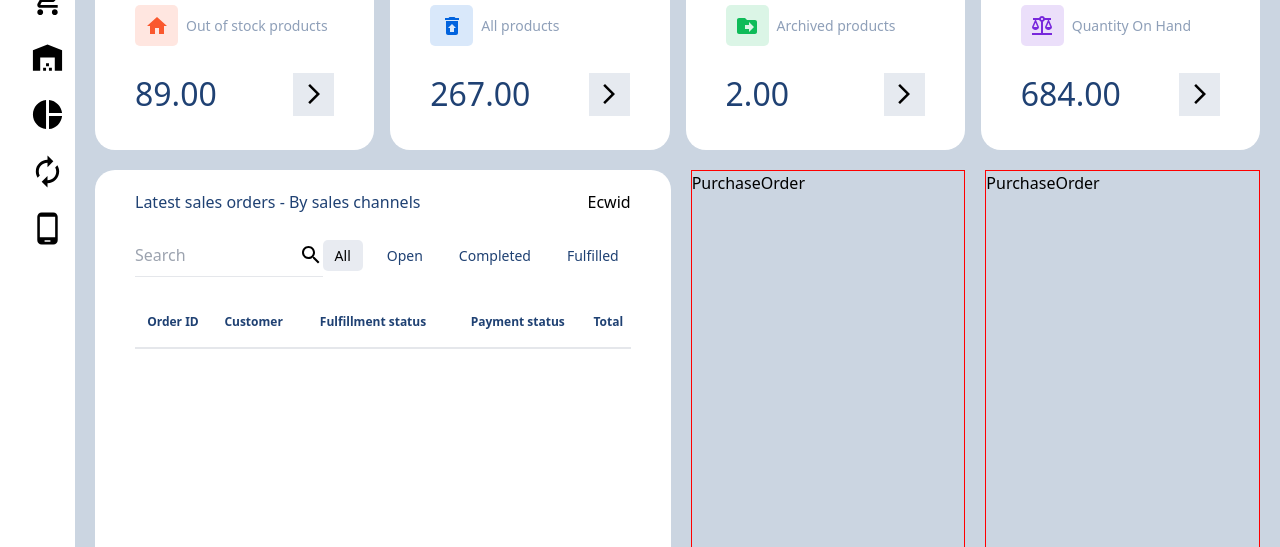
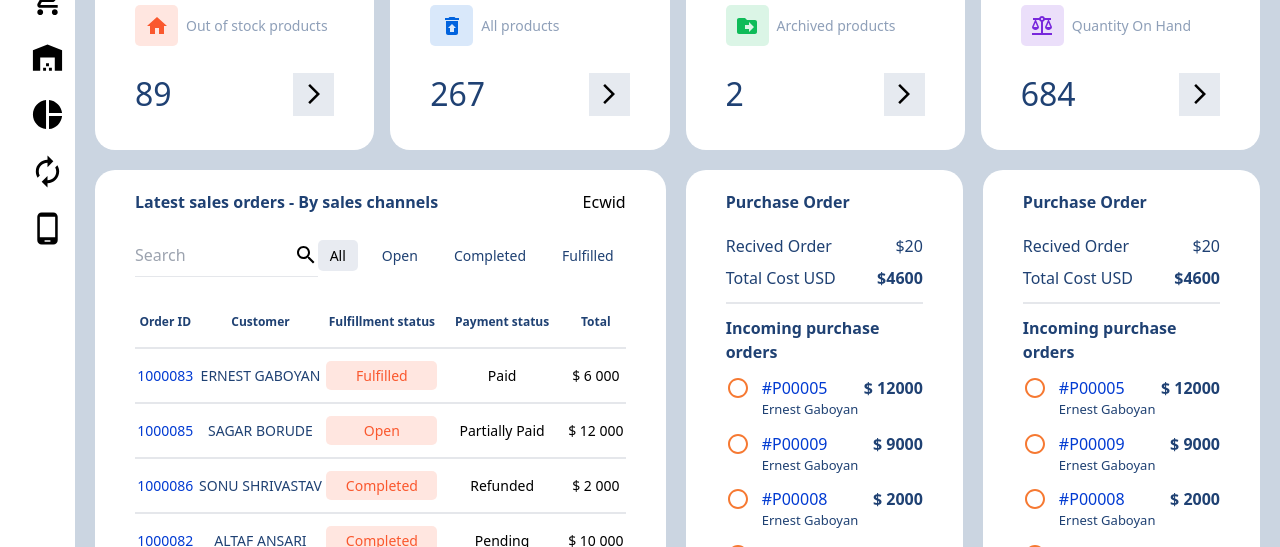
Before and after one commit to MrSagarRB/sales-dashboard, a React (Create React App) app: page / in a window 1280 px wide. Shown: the part 283-830 px from the top of the page. Built offline with nearby package versions, Linux system fonts and the light colour scheme.

Commit message:
Purchase Order

```diff
--- a/package.json
+++ b/package.json
@@ -13,6 +13,7 @@
     "@testing-library/user-event": "^13.5.0",
     "hamburger-react": "^2.5.0",
     "react": "^18.1.0",
+    "react-countup": "^6.2.0",
     "react-dom": "^18.1.0",
     "react-scripts": "5.0.1",
     "web-vitals": "^2.1.4"
--- a/src/components/Dashboard.jsx
+++ b/src/components/Dashboard.jsx
@@ -1,4 +1,4 @@
-import React from "react";
+import React, { useState } from "react";
 import FeedIcon from "@mui/icons-material/Feed";
 import ArrowForwardIcon from "@mui/icons-material/ArrowForward";
 import TaskIcon from "@mui/icons-material/Task";
@@ -11,6 +11,7 @@ import DriveFileMoveIcon from "@mui/icons-material/DriveFileMove";
 import BalanceIcon from "@mui/icons-material/Balance";
 import SaleOrderTable from "./SaleOrderTable";
 import PurchaseOrder from "./PurchaseOrder";
+import CountUp from "react-countup";
 
 const colorCardData = [
   {
@@ -79,6 +80,8 @@ const whiteCardData = [
 ];
 
 function Dashboard() {
+
+
   return (
     <div className="py-[10px] px-[20px]  overflow-scroll h-full ">
       <div className="  flex flex-col sm:flex-row justify-between  items-center overflow-hidden">
@@ -100,7 +103,10 @@ function Dashboard() {
             >
               <div className=" h-full w-full leading-tight ">
                 <p className="text-[14px]">{i.title}</p>
-                <p className="text-[42px]"> {i.value}</p>
+                <p className="text-[42px]">
+                  {" "}
+                  <CountUp end={i.value} />
+                </p>
                 <p className="text-[14px]">{i.subTitle} </p>
               </div>
               <div className=" h-full w-[30%] flex flex-col justify-between items-end">
@@ -129,7 +135,7 @@ function Dashboard() {
               </div>
               <div className="  flex justify-between items-center ">
                 {" "}
-                <p className="text-[32px] text-[#1F4173]">{i.value}</p>{" "}
+                <p className="text-[32px] text-[#1F4173] "><CountUp end={i.value} delay={3} /></p>{" "}
                 <div className="h-[43px] w-[41px] bg-[#E6EAF0] flex items-center justify-center ">
                   {" "}
                   <ArrowForwardIosIcon />
--- a/src/components/PurchaseOrder.jsx
+++ b/src/components/PurchaseOrder.jsx
@@ -1,9 +1,71 @@
-import React from 'react'
+import React from "react";
+import CircleOutlinedIcon from "@mui/icons-material/CircleOutlined";
+
+const purchaseOrderData = [
+  {
+    orderNo: "#P00005",
+    value: " 12000",
+    iconColor: "bg1",
+  },
+  {
+    orderNo: "#P00009",
+    value: " 9000",
+    iconColor: "bg1",
+  },
+  {
+    orderNo: "#P00008",
+    value: " 2000",
+    iconColor: "bg1",
+  },
+  {
+    orderNo: "#P00002",
+    value: " 650",
+    iconColor: "bg1",
+  },
+  {
+    orderNo: "#P00007",
+    value: " 1200",
+    iconColor: "bg1",
+  },
+];
 
 function PurchaseOrder() {
   return (
-    <div className="test sm:w-[25%] h-full">PurchaseOrder</div>
-  )
+    <div className=" sm:w-[25%]  h-full px-10 py-5  bg-white rounded-[20px]">
+      <p className="text-[16px] text-[#1F4173] font-bold"> Purchase Order</p>
+      <div className="mt-5 flex flex-col gap-2 text-[16px] text-[#1F4173]">
+        <div className="flex justify-between ">
+          <p> Recived Order</p> <p> $20</p>
+        </div>
+        <div className="flex justify-between border-b-2 pb-3">
+          <p> Total Cost USD</p> <p className="font-semibold"> $4600</p>
+        </div>
+      </div>
+      <div className="mt-3 ">
+        <p className="text-[#1F4173] font-bold text-[16px]">
+          Incoming purchase orders
+        </p>
+        <div className="mt-3 flex flex-col gap-3">
+          {purchaseOrderData.map((i) => {
+            return (
+              <div className="flex justify-between">
+                <div className="flex gap-3">
+                  <CircleOutlinedIcon className="text-[#F67932] " />{" "}
+                  <div>
+                    <p className="text-[#003AD2]"> {i.orderNo} </p>{" "}
+                    <p className="text-[#1F4173] text-[13px]"> Ernest Gaboyan</p>
+                  </div>
+                </div>
+                <div className="text-[#1F4173] font-semibold">$ {i.value}</div>
+              </div>
+            );
+          })}
+        </div>
+
+      </div>
+      <a className="text-[#003AD2] font-bold" href="" > View all</a>
+    </div>
+  );
 }
 
-export default PurchaseOrder
+export default PurchaseOrder;
--- a/src/components/SaleOrderTable.jsx
+++ b/src/components/SaleOrderTable.jsx
@@ -3,61 +3,61 @@ import SearchIcon from "@mui/icons-material/Search";
 
 function SaleOrderTable() {
   const [tab, setTab] = useState("All");
+  const [search, setSearch] = useState("");
 
   const saleOrderData = [
     {
       orderId: 1000083,
-      customer: "Ernest Gaboyan",
+      customer: "ernest gaboyan",
       fulfillment: "Fulfilled",
       payStatus: "Paid",
       total: "6 000",
-
     },
     {
       orderId: 1000085,
-      customer: "Sagar Borude",
+      customer: "sagar borude",
       fulfillment: "Open",
       payStatus: "Partially Paid",
       total: "12 000",
     },
     {
       orderId: 1000086,
-      customer: "Sonu Shrivastav",
+      customer: "sonu shrivastav",
       fulfillment: "Completed",
       payStatus: "Refunded",
       total: "2 000",
     },
     {
       orderId: 1000082,
-      customer: "Altaf Ansari",
+      customer: "altaf ansari",
       fulfillment: "Completed",
       payStatus: "Pending",
       total: "10 000",
     },
     {
       orderId: 1000087,
-      customer: "Lokesh Naidu",
+      customer: "lokesh naidu",
       fulfillment: "Completed",
       payStatus: "Partially Refunded",
       total: "3 000",
     },
     {
       orderId: 1000182,
-      customer: "Varsha Jadhav",
+      customer: "varsha jadhav",
       fulfillment: "Fulfilled",
       payStatus: "Paid",
       total: "5 000",
     },
     {
       orderId: 1000384,
-      customer: "Ajay Neman",
+      customer: "ajay neman",
       fulfillment: "Fulfilled",
       payStatus: "Paid",
       total: "6 000",
     },
     {
       orderId: 1000686,
-      customer: "Kajal Sharma",
+      customer: "kajal sharma",
       fulfillment: "Completed",
       payStatus: "Paid",
       total: "3 000",
@@ -82,21 +82,20 @@ function SaleOrderTable() {
     },
   ];
 
+  var result = saleOrderData.filter(function (saleOrderData) {
+    if (tab == "All") {
+      return saleOrderData.customer.includes(search);
+    } else {
+      return saleOrderData.fulfillment == tab;
+    }
+  });
 
-  var result= saleOrderData.filter(function(saleOrderData){
-     return saleOrderData.fulfillment== tab;
-   })
-
-   console.log(result)
-
-
-
-
+  console.log(search);
 
   return (
     <div className="sm:w-[52%] h-full px-10 py-5  bg-white rounded-[20px] ">
       <div className=" flex justify-between ">
-        <p className="text-[#1F4173] text-[16px]">
+        <p className="text-[#1F4173] font-bold text-[16px]">
           Latest sales orders - By sales channels
         </p>{" "}
         <div>Ecwid</div>
@@ -107,6 +106,9 @@ function SaleOrderTable() {
             type="text"
             placeholder="Search"
             className=" w-full outline-none"
+            onChange={(e) => {
+              setSearch(e.target.value.toLowerCase());
+            }}
           />{" "}
           <SearchIcon />
         </div>
@@ -126,23 +128,6 @@ function SaleOrderTable() {
               </div>
             );
           })}
-
-          {/* <div className="border-2 px-3 py-2 ">
-            {" "}
-            <p className=" ">All</p>
-          </div>
-          <div className=" px-3 py-2">
-            {" "}
-            <p className=" ">Open</p>
-          </div>
-          <div className=" px-3 py-2">
-            {" "}
-            <p className=" ">Completed</p>
-          </div>
-          <div className=" px-3 py-2">
-            {" "}
-            <p className=" ">Fulfilled</p>
-          </div> */}
         </div>
       </div>
 
@@ -155,15 +140,14 @@ function SaleOrderTable() {
             <th> Payment status</th>
             <th> Total</th>
           </tr>
-          {
-
-
-          result?.map((i) => {
+          {result?.map((i) => {
             return (
               <>
                 <tr className="border-b-2 text-[14px]">
                   <td className="py-4 text-[#003AD2]"> {i.orderId}</td>
-                  <td className="text-[#1F4173] ">{i.customer}</td>
+                  <td className="text-[#1F4173] ">
+                    {i.customer.toUpperCase()}
+                  </td>
                   <td className="">
                     {" "}
                     <div className="icon-bg1 rounded-[5px] py-1">
@@ -171,84 +155,11 @@ function SaleOrderTable() {
                     </div>
                   </td>
                   <td> {i.payStatus}</td>
-                  <td>{i.total}</td>
+                  <td>$ {i.total}</td>
                 </tr>
               </>
             );
           })}
-
-          {/* <tr className="border-b-2 text-[14px]">
-            <td className="py-4 text-[#003AD2]"> S000083</td>
-            <td className="text-[#1F4173] ">Ernest Gaboyan</td>
-            <td className="">
-              {" "}
-              <div className="icon-bg1 rounded-[5px] py-1">
-                <p> Fulfilled </p>{" "}
-              </div>
-            </td>
-            <td> Paid</td>
-            <td>$6 000</td>
-          </tr>
-          <tr className="border-b-2">
-            <td className="py-4"> S000083</td>
-            <td>Ernest Gaboyan</td>
-            <td>
-              {" "}
-              <div className="icon-bg2 rounded-[5px] py-1">Fulfilled </div>
-            </td>
-            <td>Paid</td>
-            <td>$6 000</td>
-          </tr>
-          <tr className="border-b-2">
-            <td className="py-4"> S000083</td>
-            <td>Ernest Gaboyan</td>
-            <td>
-              {" "}
-              <div className="icon-bg3 rounded-[5px] py-1">Fulfilled </div>
-            </td>
-            <td>Paid</td>
-            <td>$6 000</td>
-          </tr>
-          <tr className="border-b-2">
-            <td className="py-4"> S000083</td>
-            <td>Ernest Gaboyan</td>
-            <td>
-              {" "}
-              <div className="icon-bg4 rounded-[5px] py-1">Fulfilled </div>
-            </td>
-            <td>Paid</td>
-            <td>$6 000</td>
-          </tr>
-          <tr className="border-b-2">
-            <td className="py-4"> S000083</td>
-            <td>Ernest Gaboyan</td>
-            <td>
-              {" "}
-              <div className="icon-bg4 rounded-[5px] py-1">Fulfilled </div>
-            </td>
-            <td>Paid</td>
-            <td>$6 000</td>
-          </tr>
-          <tr className="border-b-2">
-            <td className="py-4"> S000083</td>
-            <td>Ernest Gaboyan</td>
-            <td>
-              {" "}
-              <div className="icon-bg4 rounded-[5px] py-1">Fulfilled </div>
-            </td>
-            <td>Paid</td>
-            <td>$6 000</td>
-          </tr>
-          <tr className="border-b-2">
-            <td className="py-4"> S000083</td>
-            <td>Ernest Gaboyan</td>
-            <td>
-              {" "}
-              <div className="icon-bg4 rounded-[5px] py-1">Fulfilled </div>
-            </td>
-            <td>Paid</td>
-            <td>$6 000</td>
-          </tr> */}
         </table>
       </div>
     </div>
```
Also changed, not shown: 1 other file (tests, documents, lock files or other folders).
